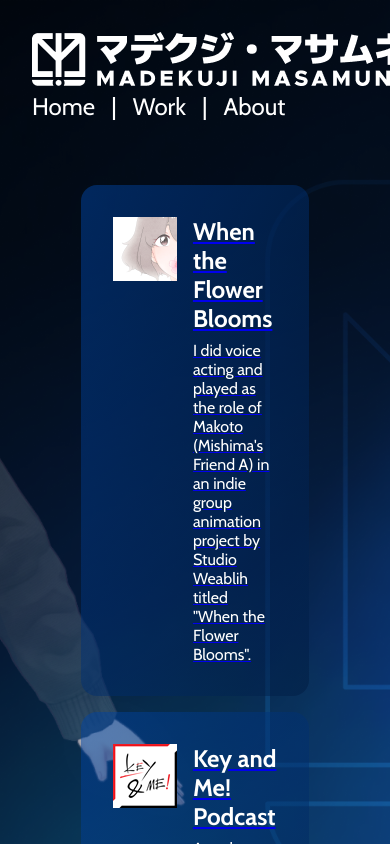
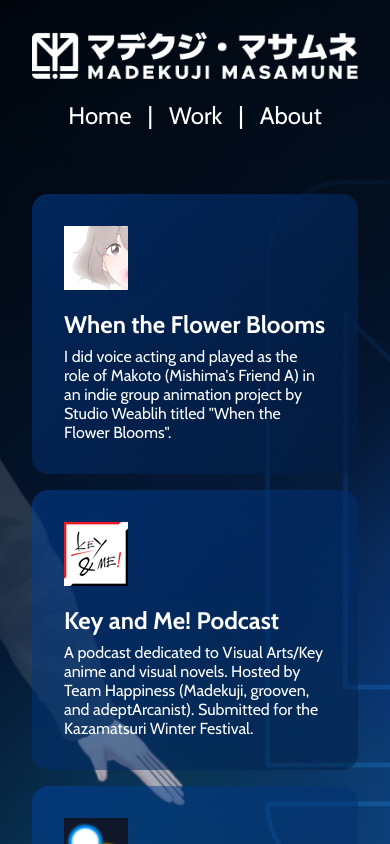
Before and after one commit to Madekuji/Madekuji.github.io, a React (Vite) app: page /work in a window 390 px wide. Shown: the top 844 px of the page. Built offline with nearby package versions, Linux system fonts and the light colour scheme.

Commit message:
fix navbar blur on ios and mobile project card spacing

```diff
--- a/src/App.css
+++ b/src/App.css
@@ -67,6 +67,7 @@ body{
 }
 .nav-colored{
   opacity: 1 !important;
+  -webkit-backdrop-filter: blur(8px) !important;
   backdrop-filter: blur(8px) !important;
 }
 .nav-transparent{
@@ -105,9 +106,9 @@ nav a:hover{
 }
 #projectList a{
   width: 70%;
+  text-decoration: none;
 }
 #projectList a.visited{
-  text-decoration: none;
   color: white;
 }
 .projectCard{
@@ -173,6 +174,12 @@ nav a:hover{
   height: 20rem;
 }
 
+@media only screen and (max-width: 1280px) {
+  #projectList a{
+    width: 100%;
+  }
+}
+
 @media only screen and (max-width: 600px) {
   #heroTextContainer{
     height: 15rem;
@@ -184,4 +191,14 @@ nav a:hover{
     justify-content: center;
     gap: 1rem;
   }
+  #navbarContent {
+    justify-content: center;
+    gap: 1rem;
+  }
+  #navbarLogoImg {
+    width: 100%;
+  }
+  .projectCard {
+    flex-direction: column;
+  }
 }
--- a/src/components/Navbar.jsx
+++ b/src/components/Navbar.jsx
@@ -24,7 +24,7 @@ function Navbar() {
             <div id="navbarBG"/>
             <div id="navbarContent">
                 <div id="navbarLogo">
-                    <Link to="/"><img src="img/logo.png"></img></Link>
+                    <Link to="/"><img id="navbarLogoImg" src="img/logo.png"></img></Link>
                 </div>
                 <nav id="navbarNav">
                     <Link to="/">Home</Link>
```
